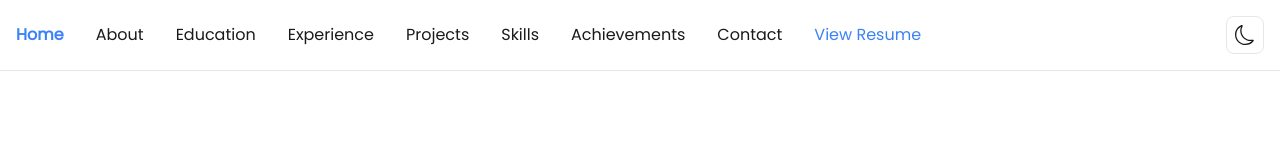
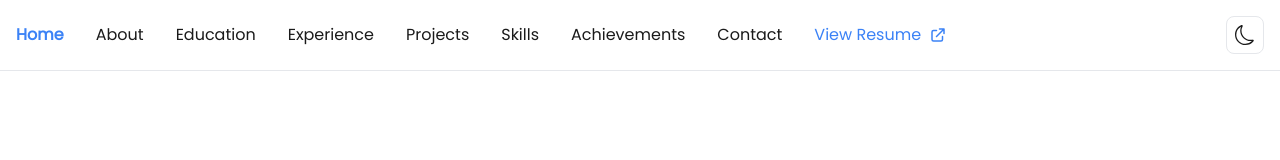
Before and after one commit to theVatsal3802/Portfolio-V2, a React (Vite) app: page / in a window 1280 px wide. Shown: the top 160 px of the page. Built offline with nearby package versions, Linux system fonts and the light colour scheme.

Commit message:
Added external link button in navbar

```diff
--- a/src/components/AboutSectionRowOne.jsx
+++ /dev/null
@@ -1,34 +0,0 @@
-import PropTypes from "prop-types";
-
-export default function AboutSectionRowOne({
-  title,
-  text,
-  src,
-  alt,
-  children,
-}) {
-  AboutSectionRowOne.propTypes = {
-    title: PropTypes.string.isRequired,
-    text: PropTypes.string.isRequired,
-    src: PropTypes.string,
-    alt: PropTypes.string,
-    children: PropTypes.element,
-  };
-
-  return (
-    <div className="rounded-lg p-6 items-center">
-      <h3 className="text-2xl font-bold mb-2">{title}</h3>
-      <p className="text-white mb-4 text-center text-2xl">{text}</p>
-      {src && (
-        <div className="mt-4 relative h-[250px] overflow-hidden">
-          <img
-            src={src}
-            alt={alt}
-            className="absolute inset-0 w-full h-full object-contain"
-          />
-        </div>
-      )}
-      {children}
-    </div>
-  );
-}
--- a/src/pages/Navbar.jsx
+++ b/src/pages/Navbar.jsx
@@ -1,5 +1,6 @@
 import { useState } from "react";
 import { AiOutlineClose, AiOutlineMenu } from "react-icons/ai";
+import { HiOutlineExternalLink } from "react-icons/hi";
 import { Link, useLocation } from "react-router-dom";
 import ThemeToggle from "../components/ThemeToggle";
 import { data } from "../data";
@@ -51,9 +52,12 @@ export default function Navbar() {
                         href={link.path}
                         target="_blank"
                         rel="noopener noreferrer"
-                        className="text-sm lg:text-base transition-colors duration-200 text-accent hover:text-blue-600 dark:hover:text-blue-400"
+                        className="text-sm lg:text-base transition-colors duration-200 text-accent hover:text-blue-600 dark:hover:text-blue-400 flex flex-row items-center justify-center"
                       >
                         {link.title}
+                        <span className="ml-2">
+                          <HiOutlineExternalLink size={18} />
+                        </span>
                       </a>
                     </li>
                   );
```
